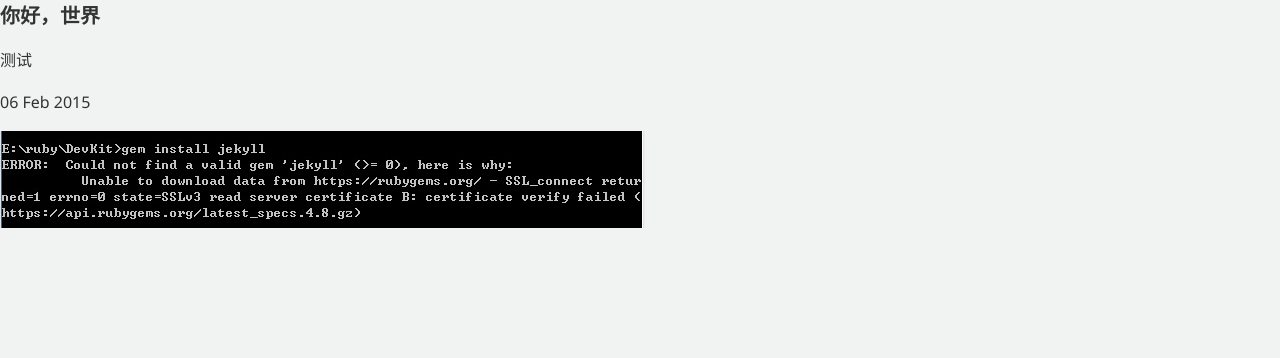
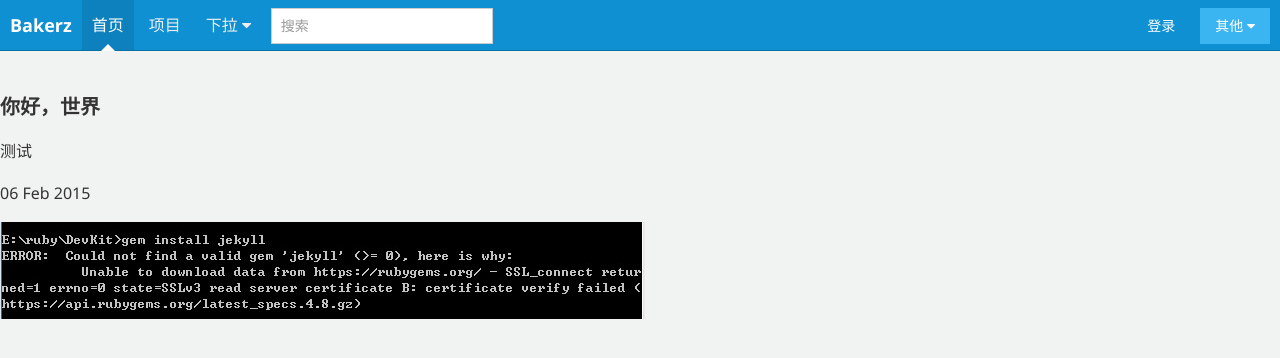
Before and after one commit to zyuandong/zyuandong.github.io, a Jekyll site: the page built from _posts/2015-02-06-hello-world.html, in a window 1280 px wide. Shown: the top 358 px of the page. Built offline with Jekyll 4.4.1, drawn with Linux system fonts in a browser that asks for light colours.

Commit message:
add header style

```diff
--- a/_layouts/default.html
+++ b/_layouts/default.html
@@ -12,7 +12,54 @@
 </head>
 <body>
 <!--<div id="loading"></div>-->
+<header class="am-topbar am-topbar-inverse">
+	<h1 class="am-topbar-brand">
+		<a href="#">Bakerz</a>
+	</h1>
 
+	<button class="am-topbar-btn am-topbar-toggle am-btn am-btn-sm am-btn-success am-show-sm-only" data-am-collapse="{target: '#doc-topbar-collapse'}">
+		<span class="am-sr-only">导航切换</span>
+		<span class="am-icon-bars"></span>
+	</button>
+
+	<div class="am-collapse am-topbar-collapse" id="doc-topbar-collapse">
+		<ul class="am-nav am-nav-pills am-topbar-nav">
+			<li class="am-active"><a href="#">首页</a></li>
+			<li><a href="#">项目</a></li>
+			<li class="am-dropdown" data-am-dropdown>
+				<a class="am-dropdown-toggle" data-am-dropdown-toggle href="javascript:;">
+					下拉
+					<span class="am-icon-caret-down"></span>
+				</a>
+				<ul class="am-dropdown-content">
+					<li class="am-dropdown-header">标题</li>
+				</ul>
+			</li>
+		</ul>
+
+		<form class="am-topbar-form am-topbar-left am-form-inline" role="search">
+			<div class="am-form-group">
+				<input type="text" class="am-form-field am-input-sm" placeholder="搜索">
+			</div>
+		</form>
+
+		<div class="am-topbar-right">
+			<div class="am-dropdown" data-am-dropdown="{boundary: '.am-topbar'}">
+				<button class="am-btn am-btn-secondary am-topbar-btn am-btn-sm am-dropdown-toggle" data-am-dropdown-toggle>
+					其他
+					<span class="am-icon-caret-down"></span>
+				</button>
+				<ul class="am-dropdown-content">
+					<li><a href="#">随便看看</a></li>
+				</ul>
+			</div>
+		</div>
+
+		<div class="am-topbar-right">
+			<button class="am-btn am-btn-primary am-topbar-btn am-btn-sm">登录</button>
+		</div>
+	</div>
+</header>
 {{ content }}
 
 </body>
```
Also changed, not shown: 8 other files.
